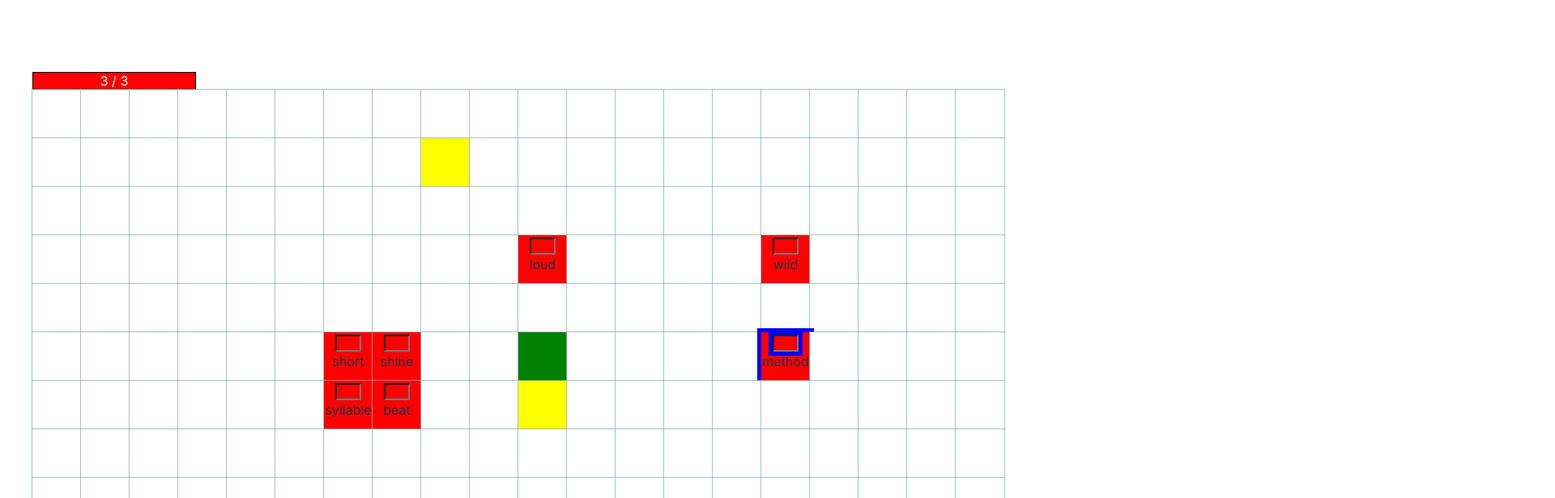
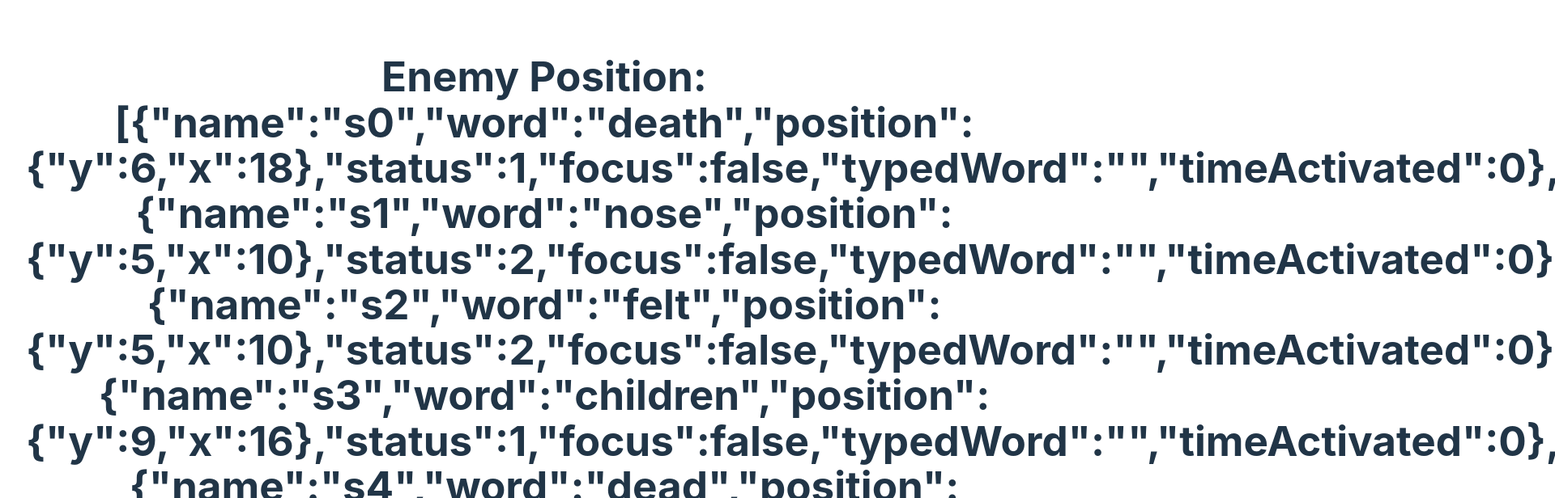
Before and after one commit to PathOfEquanimity/TypingSurvivorLike, a React (Vite) app: page / in a window 1280 px wide. Shown: the top 616 px of the page at 81% size, 1920 px wide, since content can reach past the window. Built offline with nearby package versions, Linux system fonts and the light colour scheme.

Commit message:
Save progress

```diff
--- a/package.json
+++ b/package.json
@@ -27,7 +27,8 @@
     "@mui/material": "^6.4.4",
     "react": "^19.0.0",
     "react-dom": "^19.0.0",
-    "uuid": "^11.0.5"
+    "uuid": "^11.0.5",
+    "zustand": "^5.0.3"
   },
   "devDependencies": {
     "@eslint/js": "^9.19.0",
--- a/src/App.tsx
+++ b/src/App.tsx
@@ -1,4 +1,4 @@
-import { useState, useEffect, createContext } from "react";
+import { useState, useEffect, createContext, useRef } from "react";
 import "./App.css";
 import {
   EnemyObject,
@@ -8,39 +8,18 @@ import {
   focusEnemy,
 } from "./Enemy.tsx";
 import {
-  GameMap,
   PLAYER_POS,
-  GRID_Y_LENGTH,
-  GRID_X_LENGTH,
-} from "./GameMap.tsx";
-import { words } from "./words1k.json";
+} from "./constants.tsx";
+import { GameMap } from "./GameMap.tsx";
 import LifeBar from "./LifeBar.tsx";
+import { useStore } from "./state.tsx";
 
-const MAX = 100 + 1; // account for exclusivity
+const MAX = 1000 + 1; // account for exclusivity
 const MIN = 1;
-const ACTIVATION_THRESHOLD = 80;
+const ACTIVATION_THRESHOLD = 999;
 const MAX_LIFE = 3;
 const DAMAGE = 1;
 
-const constructEnemies = (n: number) => {
-  const scrambled = words.sort(() => Math.random() - 0.5);
-  const n_words = scrambled.slice(0, n);
-  console.log(n_words);
-  return n_words.map((word, i) => {
-    return {
-      name: `s${i}`,
-      word: word,
-      position: {
-        y: Math.floor(Math.random() * GRID_Y_LENGTH),
-        x: Math.floor(Math.random() * GRID_X_LENGTH),
-      },
-      status: Status.Inactive,
-      focus: false,
-    };
-  });
-};
-
-const EnemyContext = createContext({});
 
 function nextStep(current: Pos, target: Pos, visited: Pos[]) {
   const options = [
@@ -72,29 +51,20 @@ function nextStep(current: Pos, target: Pos, visited: Pos[]) {
   return final.pos;
 }
 
-const ENEMIES = constructEnemies(10);
 
+//NOTE: what exactly am I trying to improve by introducing global state?
+// Sure it solves the issue of props drill downs but that's not what I had problems with
+
+// TODO: refactor the game loop to use the requestAnimationFrame, and change the logic to support it, and see if it sovles my problems
 function App() {
-  const [enemies, setEnemies] = useState<EnemyObject[]>(ENEMIES);
-  const [word, setWord] = useState("");
-  const [life, setLife] = useState(MAX_LIFE);
-  const [restart, setRestart] = useState(false);
-  // Enemies interaction
-  useEffect(() => {
-    let tracked_life = MAX_LIFE;
-    let timesRun = 0;
-    const interval = setInterval(() => {
-      if (tracked_life <= 0) {
-        window.alert("You lost")
-        setEnemies(constructEnemies(10));
-        setWord("");
-        setLife(MAX_LIFE);
-        setRestart(!restart);
-        return () => clearInterval(interval);
-      }
-      timesRun++;
+    const [init, setInit] = useState(false)
+    const {createEnemies, getEnemies, setEnemies} = useStore()
+    const gameLogic = (delta: number) => {
+        const enemies = getEnemies()
           const visited: Pos[] = [];
-      let new_enemies = enemies.map((enemy) => {
+          if(!enemies)
+              return;
+          let new_enemies = enemies!.map((enemy: EnemyObject) => {
             if (enemy.status == Status.Inactive) {
               // TODO: improve threshold activation
               if (Math.random() * (MAX - MIN) + MIN >= ACTIVATION_THRESHOLD)
@@ -106,33 +76,53 @@ function App() {
             ) {
               enemy.status = Status.Disabled;
               enemy.focus = false;
-          tracked_life -= DAMAGE;
-          setLife(tracked_life);
               // TODO: now it sets on when it was on player square for one, move rather than when it's about to hit. The easy to fix it to take the area around the player and check for it instead for the play_pos
             } else if (enemy.status == Status.Active) {
+                // TODO: how can I update enemy position with delta in mind?
+                // Currently position is based on a very small grid, and renders are not smooth at all, I don't want to have multiple boxes per node, to much effort. So one way to enable movement, is to increase position by delta passed. Another way to do this, is to say that 100 cycles will be equal to one move,
+                // The problem is, I don't have pixels, but rather I have 2d grid, with a very limited number of elements.
+                //
               enemy.position = nextStep(enemy.position, PLAYER_POS, visited);
               visited.push(enemy.position);
             }
             return enemy;
           });
-      new_enemies = focusEnemy(new_enemies);
+          // new_enemies = focusEnemy(new_enemies);
           // Check if there's no active focus
+          //
           setEnemies(new_enemies);
-    }, 1000);
+    }
+  // Note: this is basically the 60 fps rendering, that I could've ahcieved with interval, but with more issues. So now, I need to adapt my previous game logic to this
+  // Delta is amount of time passed since previous render, so I can update the position of my objets smooth like, because delta can change a bit, and if we don't account for it and always render at the same pace, there will be stuttering, a slow down in the movement
+  const lastTimeRef = useRef(0);
 
-    return () => {
-      clearInterval(interval);
+  useEffect(() => {
+        if (!init){
+            createEnemies(10)
+            setInit(true)
+        }
+
+       let animationFrameId: number;
+
+        const gameLoop = (timestamp: DOMHighResTimeStamp) => {
+            if (!lastTimeRef.current) lastTimeRef.current = timestamp;
+            const deltaTime = (timestamp - lastTimeRef.current) / 1000; // Convert to seconds
+            lastTimeRef.current = timestamp;
+            gameLogic(deltaTime)
+            animationFrameId = requestAnimationFrame(gameLoop);
         };
-  }, [restart]);
+
+        animationFrameId = requestAnimationFrame(gameLoop);
+        return () => cancelAnimationFrame(animationFrameId);
+  })
+    return <h1>Enemy Position: {JSON.stringify(getEnemies())}</h1>;
 
   return (
     <>
         <LifeBar life={life} maxLife={MAX_LIFE} />
-      <EnemyContext.Provider value={{ enemies, setEnemies, word, setWord }}>
-        <GameMap enemies={enemies} />
-      </EnemyContext.Provider>
+        <GameMap />
     </>
   );
 }
 
-export { App, EnemyContext };
+export { App };
--- a/src/Enemy.tsx
+++ b/src/Enemy.tsx
@@ -1,4 +1,29 @@
-import { PLAYER_POS } from "./GameMap";
+import {
+  GRID_Y_LENGTH,
+  GRID_X_LENGTH,
+  PLAYER_POS
+} from "./constants.tsx";
+import { words } from "./words1k.json";
+
+export const constructEnemies = (n: number) => {
+  const scrambled = words.sort(() => Math.random() - 0.5);
+  const n_words = scrambled.slice(0, n);
+  console.log(n_words);
+  return n_words.map((word, i) => {
+    return {
+      name: `s${i}`,
+      word: word,
+      position: {
+        y: Math.floor(Math.random() * GRID_Y_LENGTH),
+        x: Math.floor(Math.random() * GRID_X_LENGTH),
+      },
+      status: Status.Inactive,
+      focus: false,
+      typedWord: "",
+      timeActivated: 0,
+    };
+  });
+};
 
 enum Status {
   Active,
@@ -18,7 +43,8 @@ interface EnemyObject {
   status: Status;
   word: string;
   focus: boolean;
-  typedWord?: string;
+  typedWord: string;
+  timeActivated: number;
 }
 
 const findDistance = (p1: Pos, p2: Pos) => {
@@ -59,6 +85,25 @@ const focusEnemy = (enemies: EnemyObject[]) => {
   return enemies;
 };
 
+// const constructEnemies = (n: number) => {
+//   const scrambled = words.sort(() => Math.random() - 0.5);
+//   const n_words = scrambled.slice(0, n);
+//   console.log(n_words);
+//   return n_words.map((word, i) => {
+//     return {
+//       name: `s${i}`,
+//       word: word,
+//       position: {
+//         y: Math.floor(Math.random() * GRID_Y_LENGTH),
+//         x: Math.floor(Math.random() * GRID_X_LENGTH),
+//       },
+//       status: Status.Inactive,
+//       focus: false,
+//       typedWord: "",
+//     };
+//   });
+// };
+
 function Enemy() {
   return <p>Hello world</p>;
 }
--- a/src/GameMap.tsx
+++ b/src/GameMap.tsx
@@ -1,16 +1,11 @@
 import { EnemyObject, Pos, Status } from "./Enemy.tsx";
 import { Node } from "./Node.tsx";
 import { v4 as uuidv4 } from "uuid";
-
-const GRID_Y_LENGTH = 10;
-const GRID_X_LENGTH = 20;
-const PLAYER_POS: Pos = {
-  y: Math.floor(GRID_Y_LENGTH / 2),
-  x: Math.floor(GRID_X_LENGTH / 2),
-};
+import {GRID_Y_LENGTH, GRID_X_LENGTH, PLAYER_POS} from "./constants.tsx"
 
 
-function GameMap({ enemies }: { enemies: EnemyObject[] }) {
+function GameMap() {
+  // const { enemies } = useStore()
   const grid = [];
   for (let y = 0; y < GRID_Y_LENGTH; y++) {
     const currentRow = [];
@@ -19,6 +14,7 @@ function GameMap({ enemies }: { enemies: EnemyObject[] }) {
       let word = "Hero";
       let focus = false;
       let key = "h1";
+      let typedWord = "";
       if (!(y == PLAYER_POS.y && x == PLAYER_POS.x)) {
         const enemy = enemies.find(
           (enemy) =>
@@ -30,9 +26,11 @@ function GameMap({ enemies }: { enemies: EnemyObject[] }) {
         word = enemy === undefined ? "" : enemy.word;
         focus = enemy === undefined ? false : enemy.focus;
         key = enemy === undefined ? uuidv4() : enemy.name;
+        typedWord = enemy === undefined ? "" : enemy.typedWord;
       }
       currentRow.push(
         <Node
+          _typedWord={typedWord}
           name={key}
           status={status}
           _word={word}
@@ -59,4 +57,4 @@ function GameMap({ enemies }: { enemies: EnemyObject[] }) {
   );
 }
 
-export { GameMap, PLAYER_POS, GRID_Y_LENGTH, GRID_X_LENGTH };
+export { GameMap };
--- a/src/Node.tsx
+++ b/src/Node.tsx
@@ -1,20 +1,34 @@
-import { EnemyContext } from "./App";
 import { useContext, useState } from "react";
-import { Status, EnemyObject, focusEnemy  } from "./Enemy";
+import { Status, EnemyObject, focusEnemy } from "./Enemy";
+
+// NOTE: That's my biggest gripe with the current design
+// Enemy state is updated in two different places, rather than being handled in one
+// But I have no idea how to do decoupling, the globalStore wouldn't help. As I would still be updating the state from two places. The only other idea I can come up with is, game loop responsibility is rendering, and Node responisbility, well is just setting state. For that I need some kind of store, where I can put data, and the loop would take care of it
+
+// NOTE: let's define responsibilities
+// The responsibility of the game loop is:
+// 1. Move enemies
+// 2. Determine win condition
+// Responsibility of Map
+// 1. Display Nodes
+// Responsibility of Node
+// 1. Update state of the enemy based on the word that's being typed
 
 function Node({
   name,
   status,
   _word,
   focus,
+  _typedWord,
 }: {
   name: string;
   status: Status;
   _word: string;
   focus: boolean;
+  _typedWord: string;
 }) {
-  let { enemies, setEnemies, word, setWord } = useContext(EnemyContext);
-  const [typedWord, setTypedWord] = useState("")
+  let { enemies, setEnemies, wordRef } = useContext(EnemyContext);
+  const [typedWord, setTypedWord] = useState(_typedWord);
   let style = {};
   if (status == Status.Hero) style = { backgroundColor: "green" };
   else if (status == Status.Active && focus) {
@@ -22,18 +36,30 @@ function Node({
   } else if (status == Status.Active) {
     style = { backgroundColor: "red" };
   } else if (status == Status.Inactive) style = { backgroundColor: "yellow" };
+
   return (
     <div key={name} className={"node"} style={style}>
       {status == Status.Active ? (
         <>
-          <span className="typed">{word}</span>
+          <span className="typed">{_typedWord}</span>
           <input
             className="input"
             style={style}
             autoFocus={focus && status == Status.Active}
-            value={focus && status == Status.Active ? word : ""}
+            value={typedWord}
+            // value={focus && status == Status.Active ? typedWord : ""}
             onChange={(e) => {
-              setWord(e.target.value);
+              wordRef.current = { name: name, word: _typedWord + e.target.value };
+              enemies.map((enemy: EnemyObject) => {
+                if (enemy.name == name) {
+                  console.log(`I'm ${enemy.name} and this's my untyped word
+                              ${enemy.typedWord} and init word is ${_typedWord}
+                                and the typedWord is ${typedWord}
+                              `);
+                }
+              });
+              setTypedWord(e.target.value);
+
               if (e.target.value == _word) {
                 setEnemies(
                   focusEnemy(
@@ -46,11 +72,10 @@ function Node({
                     }),
                   ),
                 );
-                setWord("");
               }
             }}
           />
-      <span className="toBeTyped">{_word}</span>
+          <span className="toBeTyped">{_word}</span>
         </>
       ) : (
         ""
@@ -59,4 +84,4 @@ function Node({
   );
 }
 
-export {Node}
+export { Node };
--- /dev/null
+++ b/src/constants.tsx
@@ -0,0 +1,14 @@
+import { Pos } from "./Enemy";
+
+const GRID_Y_LENGTH = 10;
+const GRID_X_LENGTH = 20;
+const PLAYER_POS: Pos = {
+  y: Math.floor(GRID_Y_LENGTH / 2),
+  x: Math.floor(GRID_X_LENGTH / 2),
+};
+
+export {
+    GRID_X_LENGTH,
+    GRID_Y_LENGTH,
+    PLAYER_POS,
+}
--- a/src/index.css
+++ b/src/index.css
@@ -71,7 +71,7 @@ button:focus-visible {
   width: 60px;
   height: 60px;
   background-color: white;
-    overflow: hidden;
+  overflow: hidden;
   outline: 1px solid rgba(144, 175, 175, 0.75);
 }
 
@@ -103,6 +103,6 @@ button:focus-visible {
 }
 
 .input {
-    display: inline;
-    width: 40%;
+  display: inline;
+  width: 40%;
 }
--- /dev/null
+++ b/src/state.tsx
@@ -0,0 +1,23 @@
+import { EnemyObject, constructEnemies } from "./Enemy";
+import { create } from 'zustand'
+
+
+type Store = {
+  enemies?: EnemyObject[]
+  getEnemies: CallableFunction
+  enemyFocused?: Boolean
+  createEnemies: (n: number) => void
+  setEnemies: CallableFunction
+}
+
+const useStore = create<Store>()((set, get) => ({
+  enemies: undefined,
+  getEnemies: () => get().enemies,
+  enemyFocused: undefined,
+  createEnemies: (n: number) => set((state) => ({...state, enemies: constructEnemies(n)})),
+  setEnemies: set,
+}))
+
+
+
+export {useStore}
```
Also changed, not shown: 2 other files (tests, documents, lock files or other folders). Lines whose indentation alone changed are shown as unchanged.
